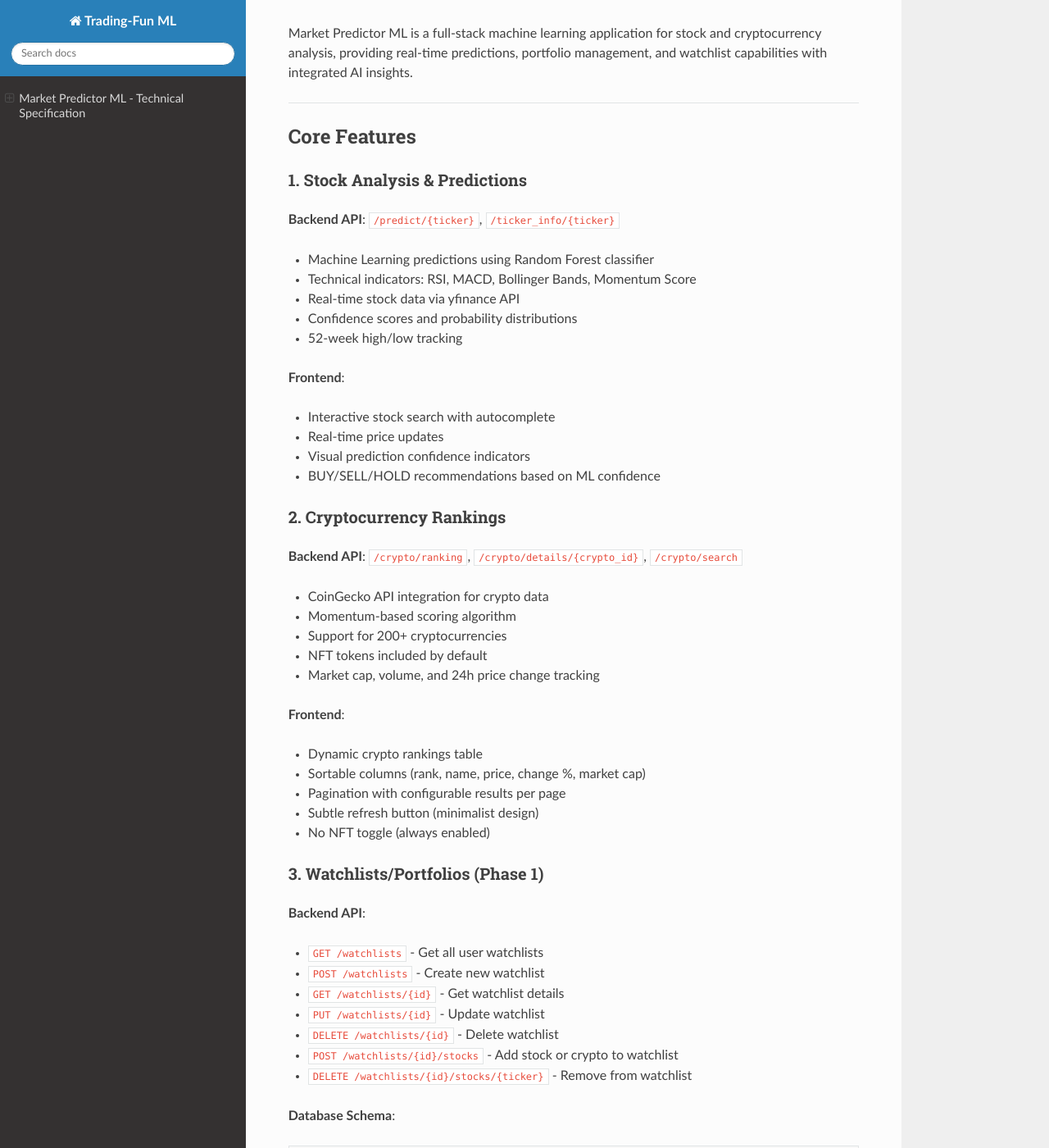
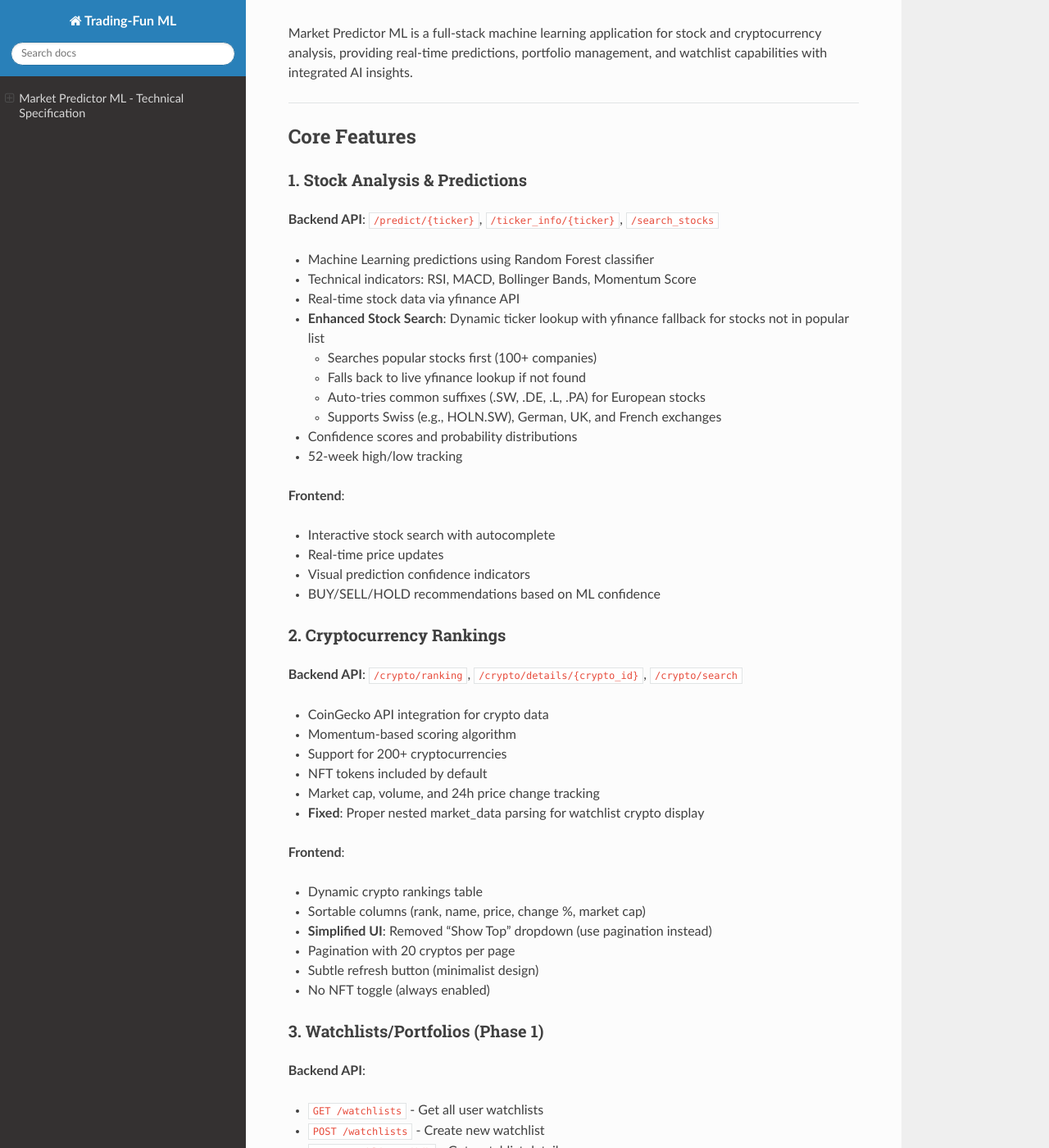
Before and after one commit to KG90-EG/POC-MarketPredictor-ML, a Sphinx documentation site: the page built from docs/architecture/SPEC.md, in a window 1280 px wide and 1400 px high, scrolled down 259 px. Shown: the whole window at 82% size. Built offline with Sphinx 7.4.7 and the Read the Docs theme 3.1.0, drawn with Linux system fonts in a browser that asks for light colours; some of the changed text lies outside the part shown.

```diff
--- a/docs/architecture/SPEC.md
+++ b/docs/architecture/SPEC.md
@@ -13,11 +13,16 @@ Market Predictor ML is a full-stack machine learning application for stock and c
 
 ### 1. Stock Analysis & Predictions
 
-**Backend API**: `/predict/{ticker}`, `/ticker_info/{ticker}`
+**Backend API**: `/predict/{ticker}`, `/ticker_info/{ticker}`, `/search_stocks`
 
 - Machine Learning predictions using Random Forest classifier
 - Technical indicators: RSI, MACD, Bollinger Bands, Momentum Score
 - Real-time stock data via yfinance API
+- **Enhanced Stock Search**: Dynamic ticker lookup with yfinance fallback for stocks not in popular list
+  - Searches popular stocks first (100+ companies)
+  - Falls back to live yfinance lookup if not found
+  - Auto-tries common suffixes (.SW, .DE, .L, .PA) for European stocks
+  - Supports Swiss (e.g., HOLN.SW), German, UK, and French exchanges
 - Confidence scores and probability distributions
 - 52-week high/low tracking
 
@@ -37,12 +42,14 @@ Market Predictor ML is a full-stack machine learning application for stock and c
 - Support for 200+ cryptocurrencies
 - NFT tokens included by default
 - Market cap, volume, and 24h price change tracking
+- **Fixed**: Proper nested market_data parsing for watchlist crypto display
 
 **Frontend**:
 
 - Dynamic crypto rankings table
 - Sortable columns (rank, name, price, change %, market cap)
-- Pagination with configurable results per page
+- **Simplified UI**: Removed "Show Top" dropdown (use pagination instead)
+- Pagination with 20 cryptos per page
 - Subtle refresh button (minimalist design)
 - No NFT toggle (always enabled)
 
@@ -85,11 +92,16 @@ CREATE TABLE watchlist_items (
 **Features**:
 
 - **Mixed Asset Support**: Single watchlist can contain both stocks and cryptocurrencies
+- **Fixed Crypto Data Display**: Properly parses CoinGecko API nested structure (`market_data.current_price.usd`)
+- **Client-Side Momentum Calculation**: Computes momentum score for crypto assets based on:
+  - Market cap rank (top 10/50 weighted)
+  - 24h, 7d, 30d price changes
+  - Displays accurate price, change %, and volume
 - **Smart Ticker Validation**: Auto-corrects common mistakes (e.g., APPLE → AAPL)
 - **Live Data Fetching**: Real-time prices, predictions, and confidence scores
 - **Asset Type Toggle**: Switch between stock and crypto search modes
 - **Dynamic Dropdowns**:
-  - Stock search: `/popular_stocks` (50+ companies)
+  - Stock search: `/popular_stocks` + yfinance fallback (50+ companies)
   - Crypto search: `/popular_cryptos` (30+ cryptocurrencies)
 - **Investment Insights**:
   - Current price and 24h change percentage
```
Also changed, not shown: README.md (+4 -2 lines), docs/history/PHASE_2_IMPROVEMENTS.md (added, +165 -0 lines).
